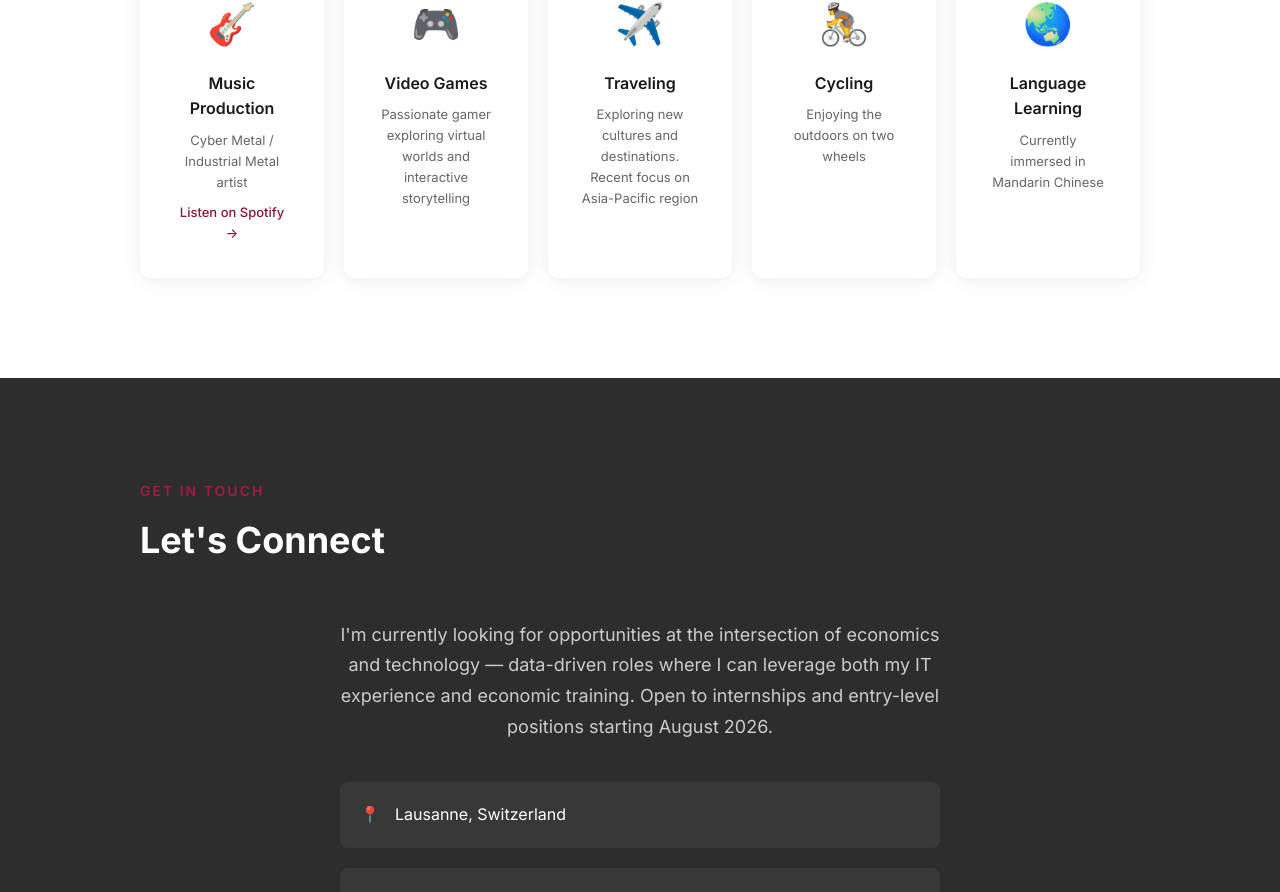
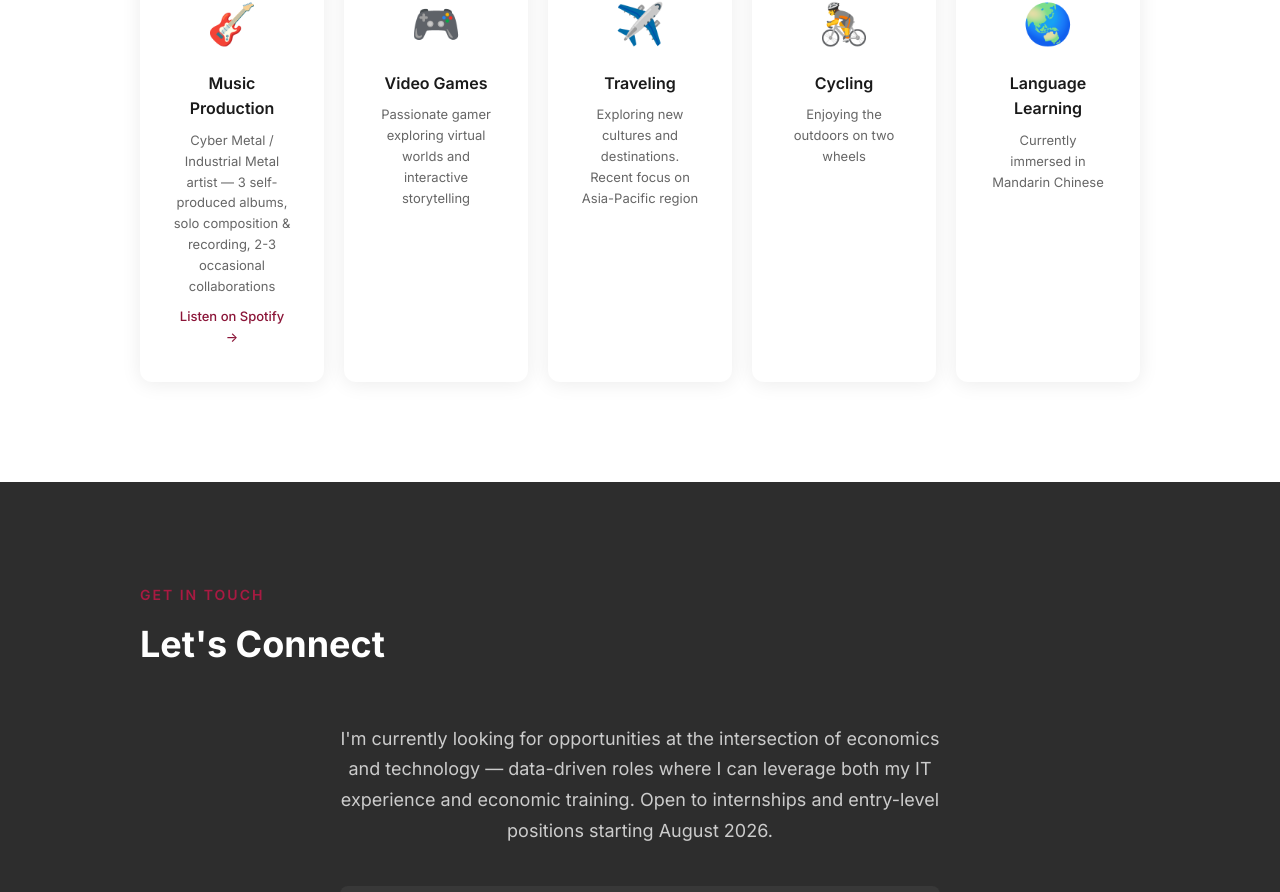
Before and after one commit to JorgePaulaPinheiro/CV, a React (Vite) app: page / in a window 1280 px wide. Shown: the part 5554-6446 px from the top of the page. Built offline with nearby package versions, Linux system fonts and the light colour scheme.

Commit message:
Ajoute détails projet musical : 3 albums, auto-produit, 2-3 collaborations

```diff
--- a/src/App.jsx
+++ b/src/App.jsx
@@ -155,7 +155,7 @@ const translations = {
       title: 'Hobbies & Interests',
       music: {
         title: 'Music Production',
-        desc: 'Cyber Metal / Industrial Metal artist',
+        desc: 'Cyber Metal / Industrial Metal artist — 3 self-produced albums, solo composition & recording, 2-3 occasional collaborations',
         link: 'Listen on Spotify →'
       },
       gaming: {
@@ -335,7 +335,7 @@ const translations = {
       title: 'Loisirs & Intérêts',
       music: {
         title: 'Production Musicale',
-        desc: 'Artiste Cyber Metal / Metal Industriel',
+        desc: "Artiste Cyber Metal / Metal Industriel — 3 albums auto-produits, composition et enregistrement en solo, 2-3 collaborations ponctuelles",
         link: 'Écouter sur Spotify →'
       },
       gaming: {
```
